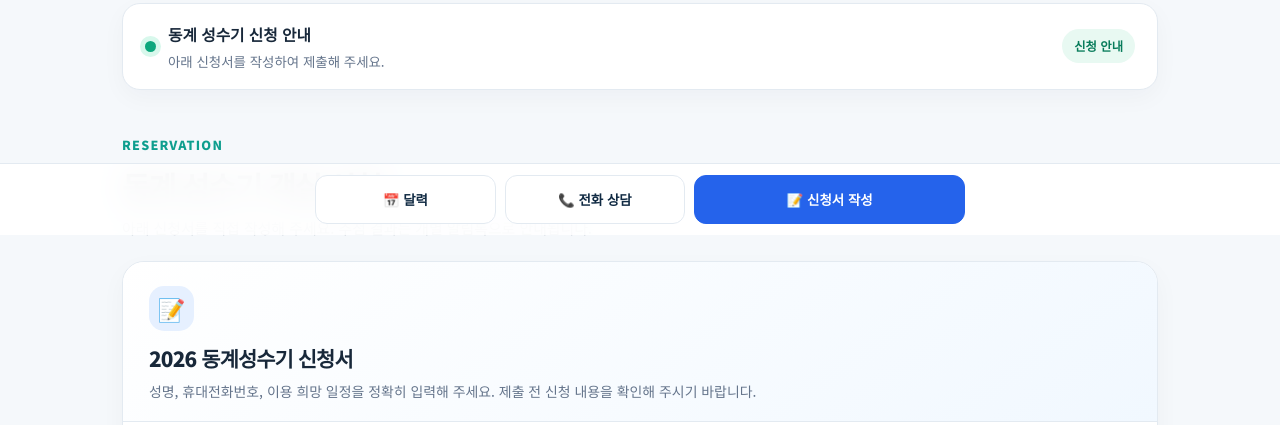
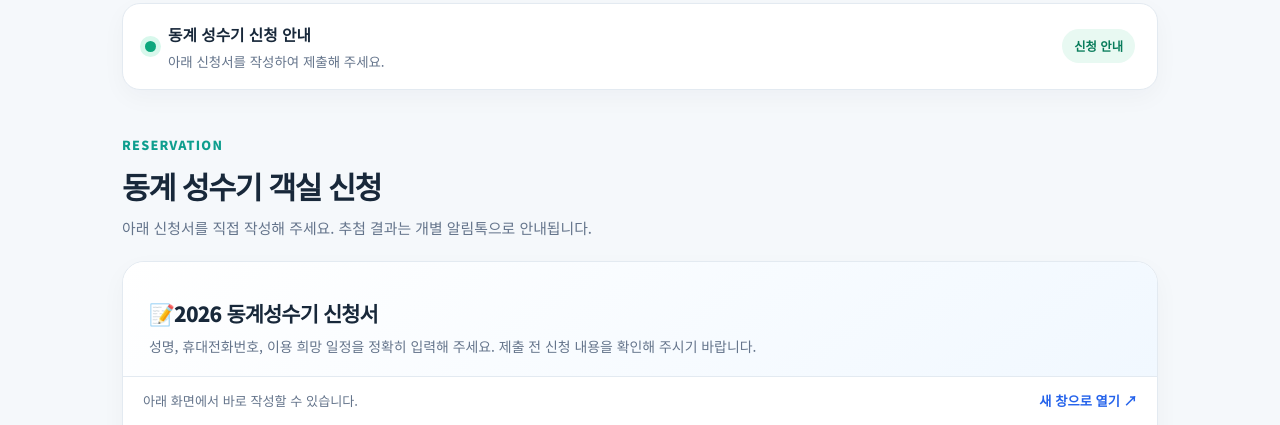
Before and after one commit to ajou9770/event, a plain HTML site: page sono_vac.html in a window 1280 px wide. Shown: the part 565-990 px from the top of the page. Drawn offline with Linux system fonts and the light colour scheme; grey boxes are pictures that could not be loaded.

Commit message:
Update sono_vac.html

```diff
--- a/sono_vac.html
+++ b/sono_vac.html
@@ -761,8 +761,8 @@
     <section class="card form-card">
 
       <div class="form-header">
-        <div class="card-icon">📝</div>
-        <h3>2026 동계성수기 신청서</h3>
+
+        <h3>📝2026 동계성수기 신청서</h3>
         <p>
           성명, 휴대전화번호, 이용 희망 일정을 정확히 입력해 주세요.
           제출 전 신청 내용을 확인해 주시기 바랍니다.
@@ -903,15 +903,6 @@
     </footer>
 
   </main>
-
-  <!-- 하단 고정 메뉴 -->
-  <nav class="bottom-nav" aria-label="빠른 메뉴">
-    <div class="bottom-inner">
-      <button type="button" data-calendar>📅 달력</button>
-      <a href="tel:0312194939">📞 전화 상담</a>
-      <a class="primary" href="#apply">📝 신청서 작성</a>
-    </div>
-  </nav>
 
   <!-- 달력 모달 -->
   <div class="modal-backdrop"
```
